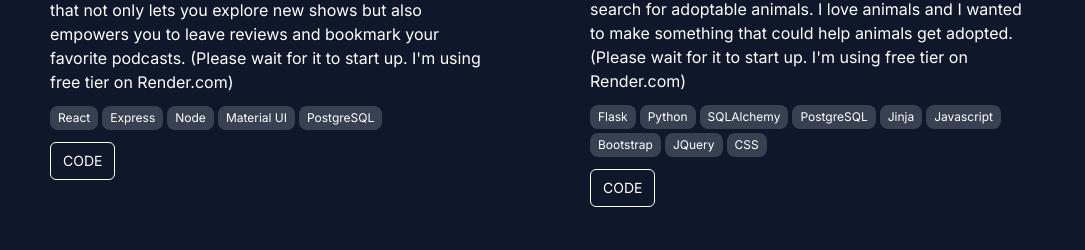
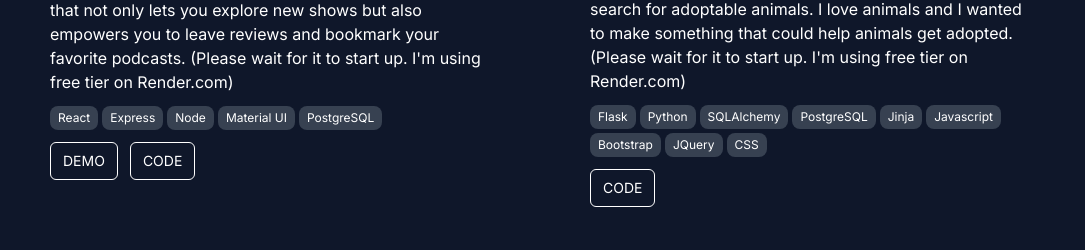
Before and after one commit to Tomomi-K1/portfolio-tomomi, a Next.js app: page / in a window 1280 px wide. Shown: the part 2351-2601 px from the top of the page, without its empty margins (98-1183 px from the left). Built offline with nearby package versions, Linux system fonts and the light colour scheme.

Commit message:
updated url

```diff
--- a/src/app/components/ProjectCard.jsx
+++ b/src/app/components/ProjectCard.jsx
@@ -22,9 +22,9 @@ export default function ProjectCard({ project }) {
                     )}
                 </ul>
                 <div className='mt-2 flex flex-wrap items-start justify-start gap-3'>
-                    {/* <a href={project.url} target="_blank" rel="noopener noreferrer">
+                    {project.url && <a href={project.url} target="_blank" rel="noopener noreferrer">
                         <MainButton btnName={"Demo"} />
-                    </a> */}
+                    </a>}
                     <a href={project.github} target="_blank" rel="noopener noreferrer">
                         <MainButton btnName={"Code"} />
                     </a>
--- a/src/app/projectData.js
+++ b/src/app/projectData.js
@@ -11,7 +11,6 @@ const projectData = [
   },
   {
     name: "Paw Match",
-    url: "https://find-your-furmily-paw-match.onrender.com/",
     github: "https://github.com/Tomomi-K1/find-your-furmily",
     description:
       "Paw Match is a passion project crafted to simplify the search for adoptable animals. I love animals and I wanted to make something that could help animals get adopted. (Please wait for it to start up. I'm using free tier on Render.com) ",
```
